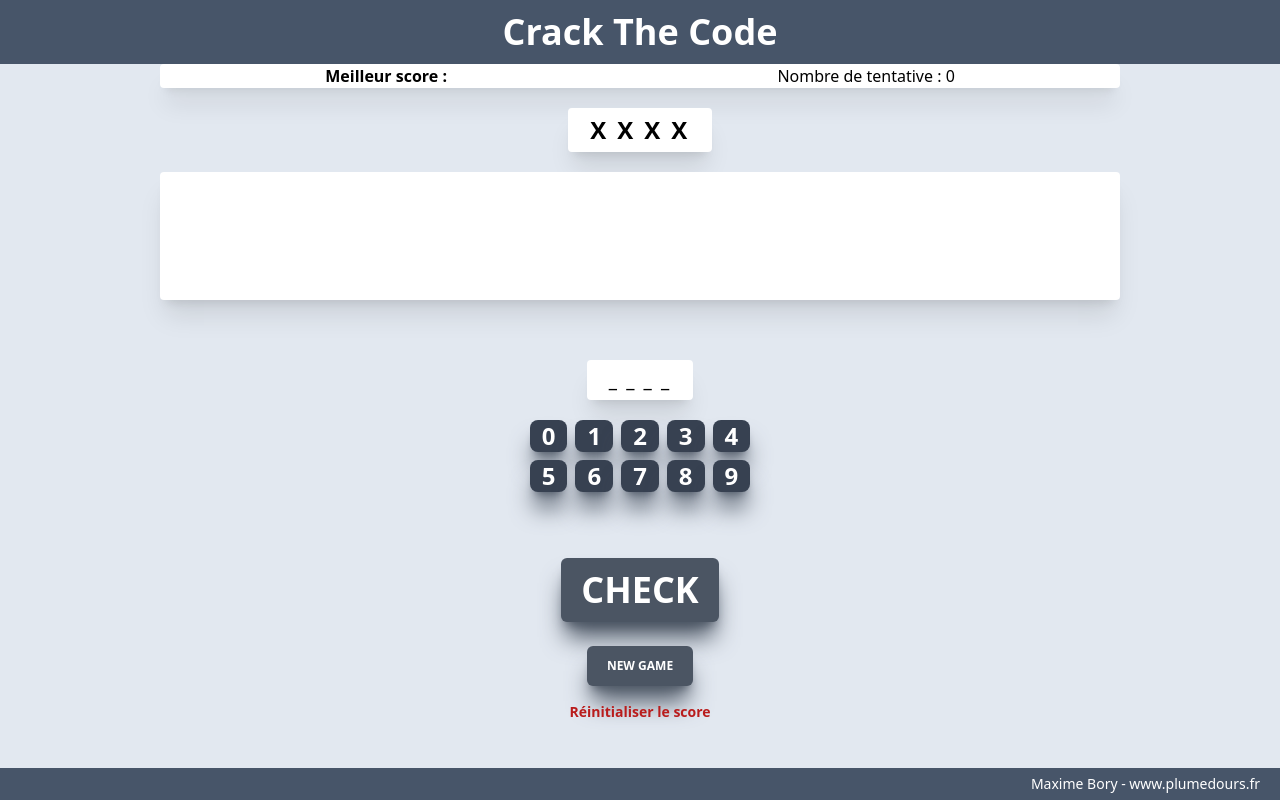
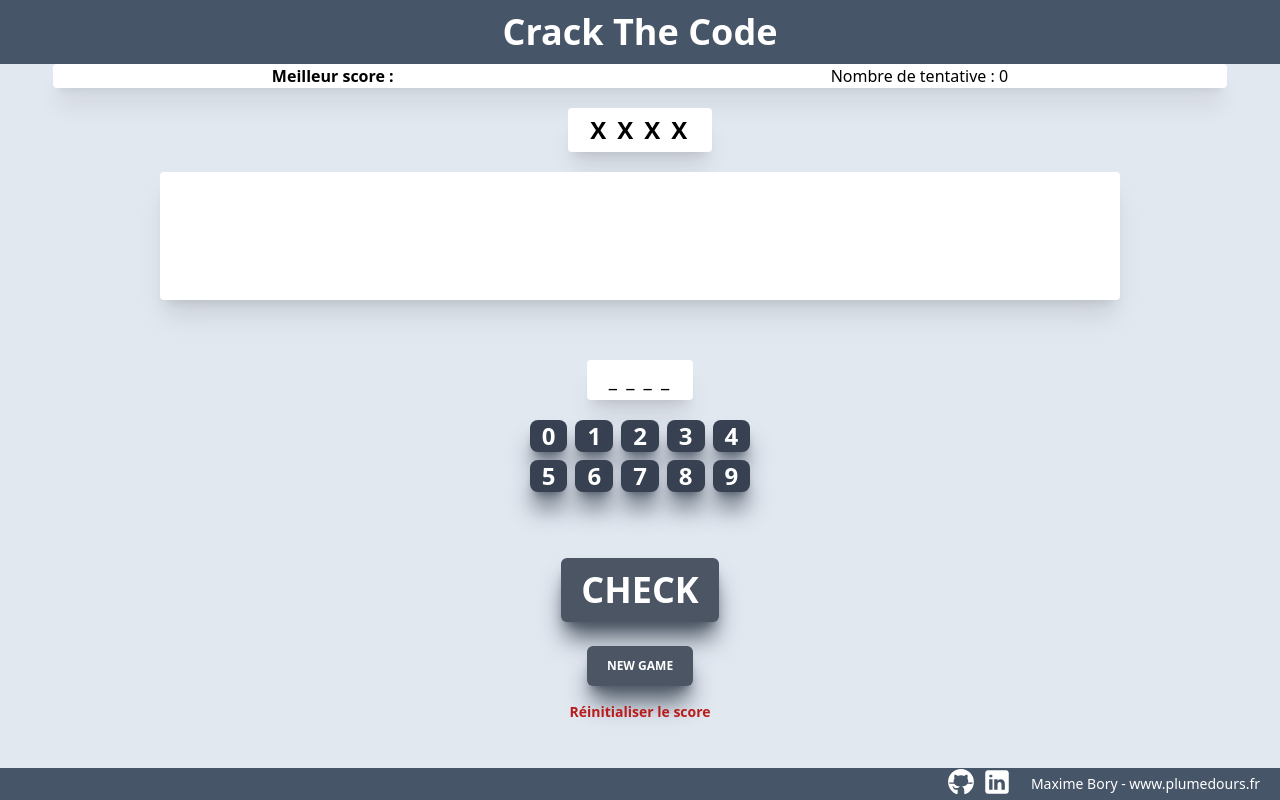
Before and after one commit to plumedours/crackthecode, a website: page index.html in a window 1280 px wide. Drawn offline with Linux system fonts and the light colour scheme.

Commit message:
Add files via upload

```diff
--- a/index.html
+++ b/index.html
@@ -13,7 +13,7 @@
         <h1 class="text-white text-4xl font-bold p-3">Crack The Code</h1>
       </header>
       <div
-        class="flex flex-row justify-around w-9/12 self-center rounded border-white bg-white shadow-xl"
+        class="flex flex-row justify-around w-11/12 self-center rounded border-white bg-white shadow-xl"
       >
         <p class="font-bold">
           Meilleur score : <span id="highscoreLbl">0</span>
@@ -78,6 +78,8 @@
         <p class="text-white text-sm self-center px-5">
           Maxime Bory - <a href="http://www.plumedours.fr">www.plumedours.fr</a>
         </p>
+        <a href="https://www.linkedin.com/in/maxime-bory" target="_blank"><img class="w-7" src="./img/linkedin.svg" alt=""></a>
+        <a href="https://github.com/plumedours/crackthecode" target="_blank"><img class="w-7 mr-2" src="./img/github.svg" alt=""></a>
       </footer>
     </div>
     <div class="modal-container">
```
Also changed, not shown: dist/output.css, img/github.svg (added), img/linkedin.svg (added).
